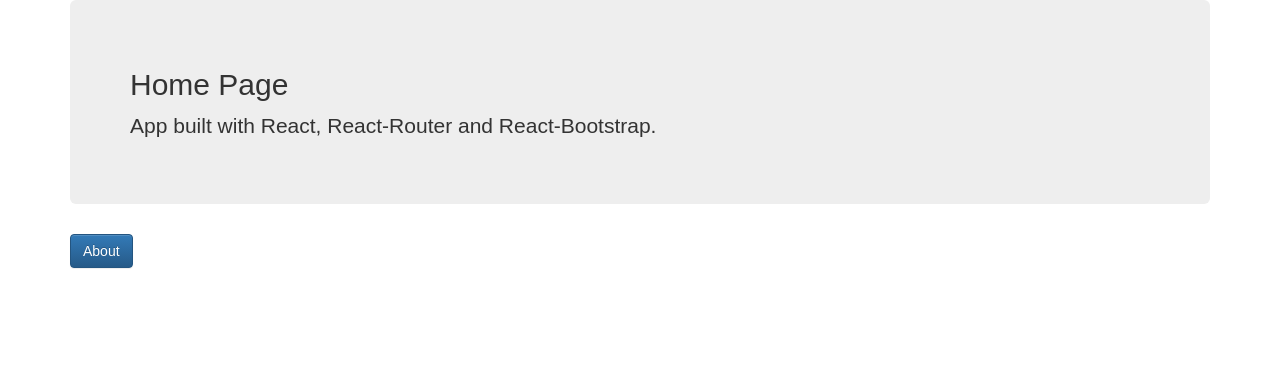
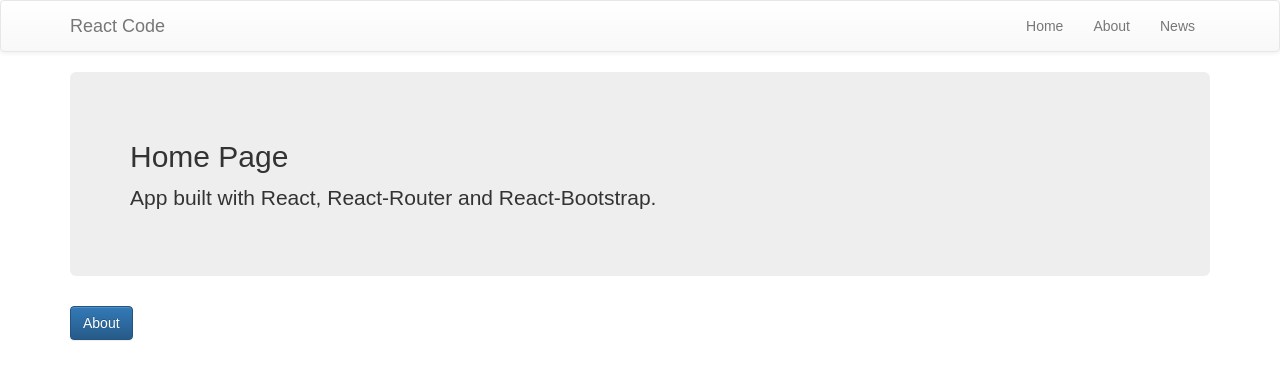
Before and after one commit to uidevperson/react-app-setup, a React app: page / in a window 1280 px wide. Shown: the top 380 px of the page. Built offline with nearby package versions, Linux system fonts and the light colour scheme.

Commit message:
navigation

```diff
--- a/src/App.js
+++ b/src/App.js
@@ -4,18 +4,21 @@
 import Home from './components/Home';
 import About from './components/About';
 import News from './components/News';
+import Navbar from './components/CustomNavbar';
+
 
 class App extends Component {
   // create landing page
   // create login page
   // create events page
   // add navigation
-
+  // https://youtu.be/jgVkR5EKI68?t=1318
   render() {
     return (
 
         <Router>
           <div>
+            <Navbar />
             <Route exact path="/" component={Home} />
             <Route path="/about" component={About} />
             <Route path="/news" component={News} />
--- a/src/components/CustomNavbar.js
+++ b/src/components/CustomNavbar.js
@@ -0,0 +1,38 @@
+import React, { Component } from 'react';
+import { Link } from 'react-router-dom';
+import { Navbar, Nav, NavItem } from 'react-bootstrap';
+import './CustomNavBar.css';
+
+
+class CustomNavbar extends Component {
+
+  render() {
+    return (
+      <Navbar default collapseOnSelect>
+        <Navbar.Header>
+          <Navbar.Brand>
+            <Link to="/">
+              React Code
+            </Link>
+          </Navbar.Brand>
+          <Navbar.Toggle />
+        </Navbar.Header>
+        <Navbar.Collapse>
+          <Nav pullRight>
+            <NavItem eventKey={1} componentClass={Link} href='/' to='/'>
+              Home
+            </NavItem>
+            <NavItem eventKey={2} componentClass={Link} href='/' to='/about'>
+              About
+            </NavItem>
+            <NavItem eventKey={3} componentClass={Link} href='/' to='/<n></n>ews'>
+              News
+            </NavItem>
+          </Nav>
+        </Navbar.Collapse>
+      </Navbar>
+    );
+  }
+}
+
+export default CustomNavbar;
```
